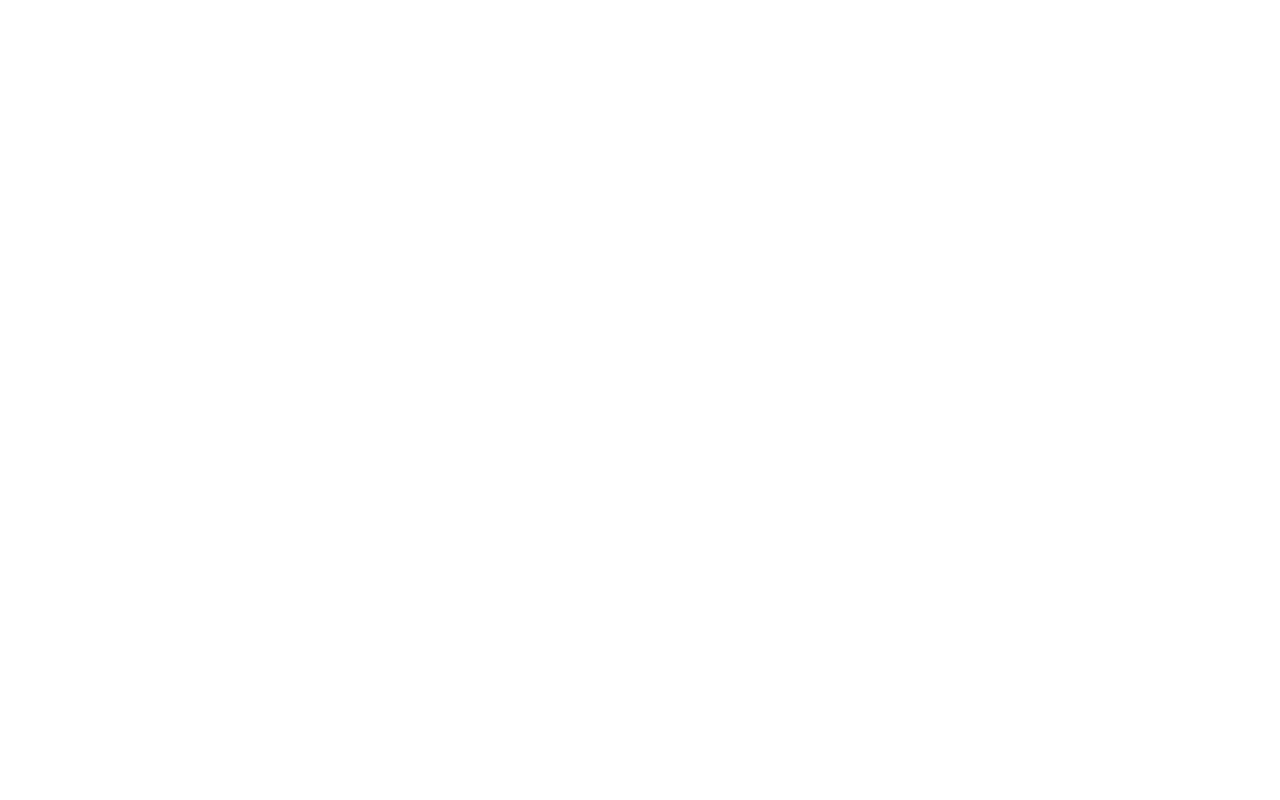
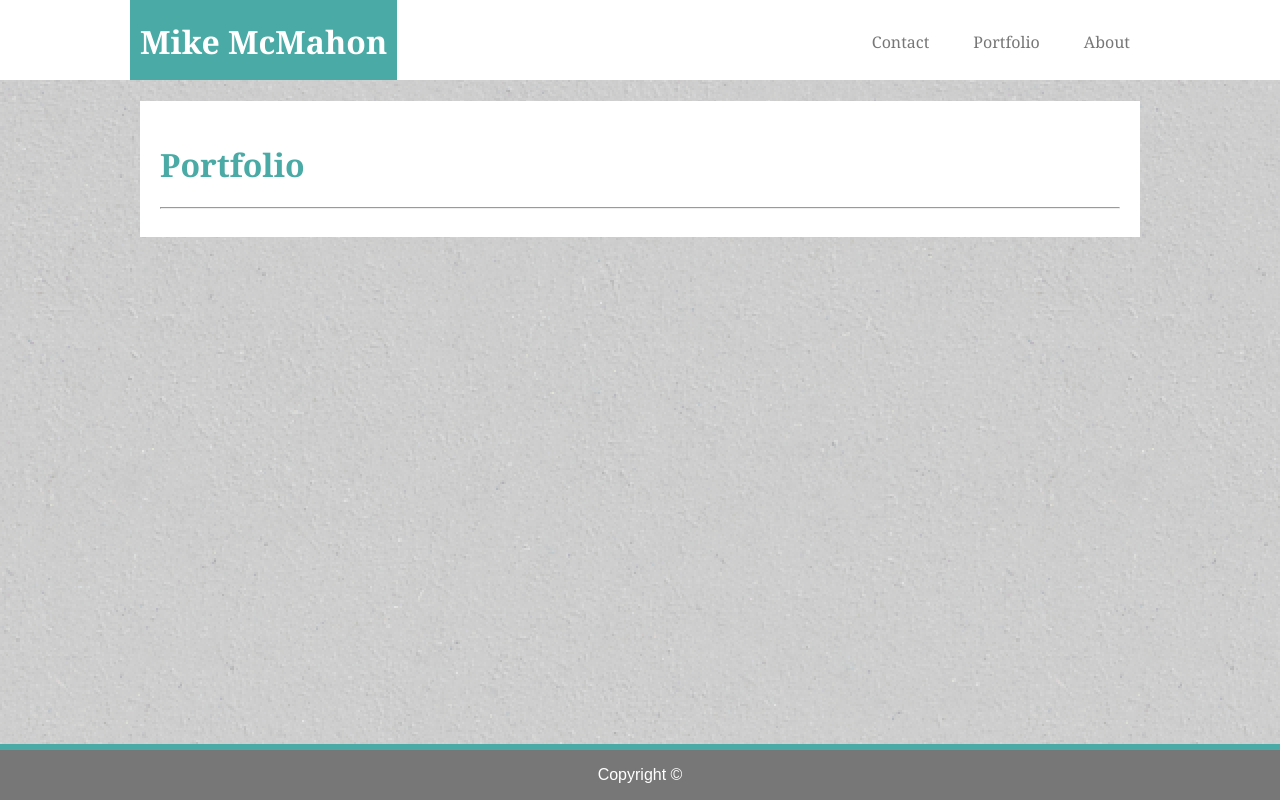
Before and after one commit to mmac06/Basic-Portfolio, a plain HTML site: page portfolio.html in a window 1280 px wide. Drawn offline with Linux system fonts and the light colour scheme.

Commit message:
portfolio add page

```diff
--- a/portfolio.html
+++ b/portfolio.html
@@ -0,0 +1,39 @@
+<!DOCTYPE html>
+<html lang="en">
+<head>
+    <meta charset="UTF-8">
+    <meta name="viewport" content="width=device-width, initial-scale=1.0">
+    <meta http-equiv="X-UA-Compatible" content="ie=edge">
+    <title>Home</title>
+    <link rel="stylesheet" href="assets/css/style.css">
+</head>
+<body>
+    <div class="nav">
+        <h1 class="name">Mike McMahon</h1>
+        <div class="right-buttons">
+            <!-- <div class="right"> -->
+                <a href="/Basic-Portfolio/contact.html">Contact</a>
+            <!-- </div> -->
+            <!-- <div class="center"> -->
+                <a href="/Basic-Portfolio/portfolio.html">Portfolio</a>
+            <!-- </div> -->
+            <!-- <div class="left"> -->
+                <a href="/Basic-Portfolio/index.html">About</a>
+            <!-- </div> -->
+        </div>
+    </div>
+
+    <div class="container">
+        <div id="heading">
+            <h1>Portfolio</h1>
+        </div>
+
+        <hr>
+
+
+    <div class="footer">
+      <p>Copyright &copy;</p>
+    </div>
+
+</body>
+</html>
```
Also changed, not shown: contact.html (+1 -1 lines).
